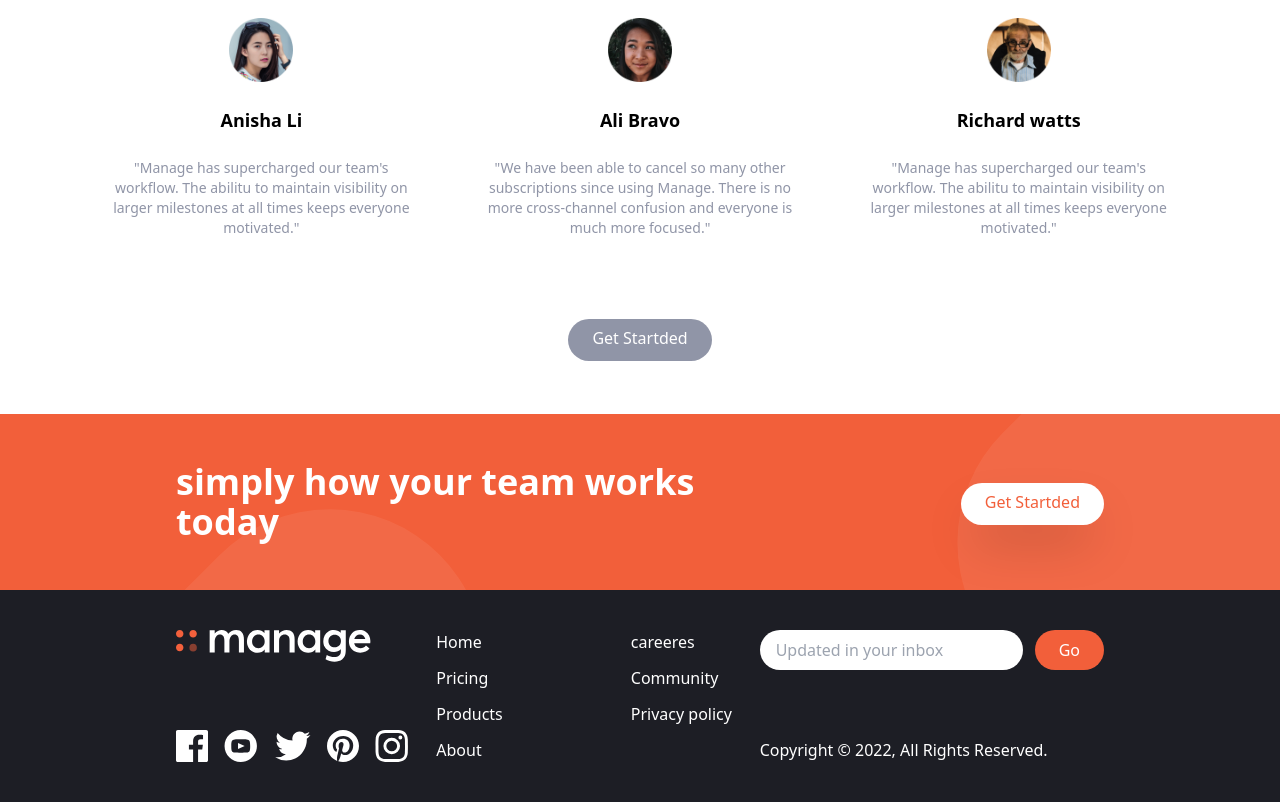
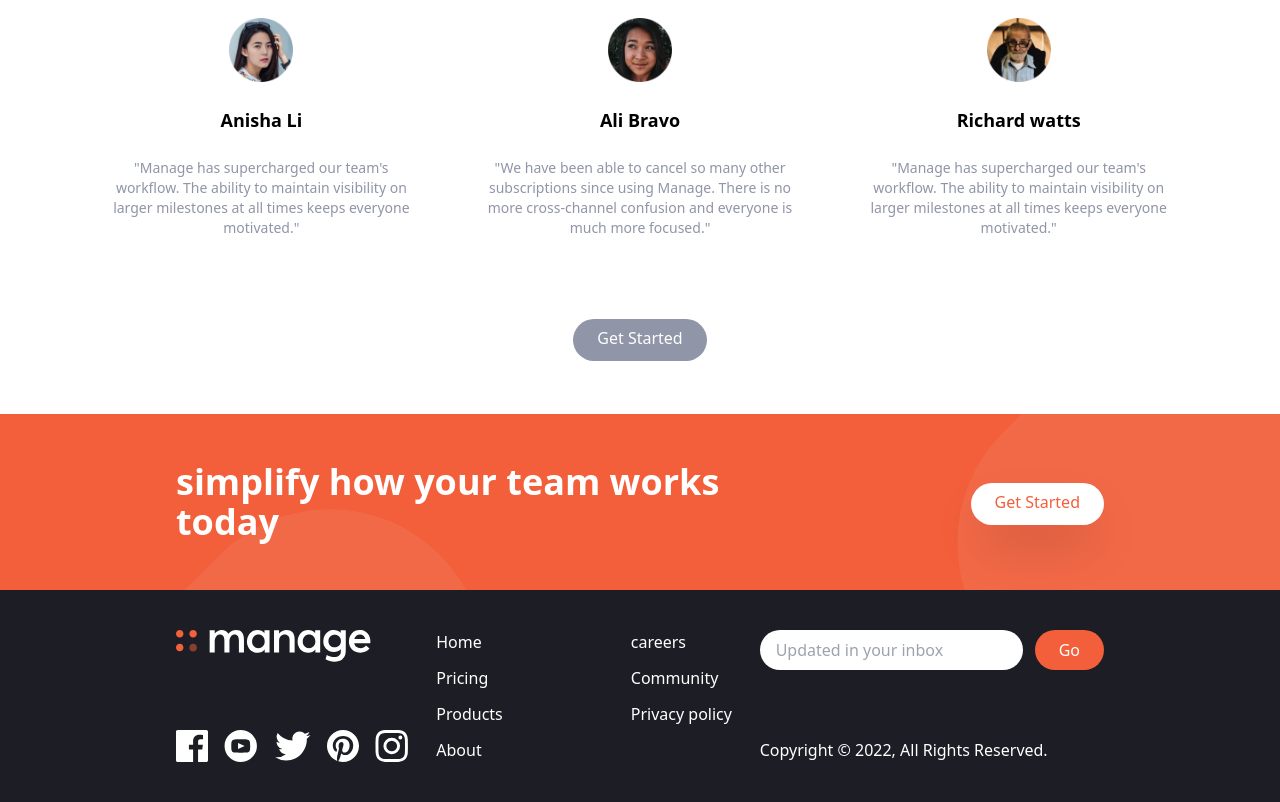
Before and after one commit to OscarDiv/Tailwind-p, a website: page index.html in a window 1280 px wide. Shown: the part 1374-2176 px from the top of the page. Drawn offline with Linux system fonts and the light colour scheme.

Commit message:
Update index.html

```diff
--- a/index.html
+++ b/index.html
@@ -26,7 +26,7 @@
         </div>
         <!-- Button -->
         <a href="#" class="hidden p-3 px-6 pt-2 text-white bg-darkGrayishBlue rounded-full baseline hover:bg-brightRed md:block">
-            Get Startded</a>
+            Get Started</a>
 
         <!-- Hamburger Icon -->
         <button-type id="menu-btn" class=" block hamburger md:hidden focus:outline-none">
@@ -61,11 +61,11 @@
             Bring everyone together to build better products.
         </h1>
         <p class="max-w-sm text-center text-darkGrayishBlue md:text-left">
-          Manage makes it simple for software teans to plan day-to-day tasks
+          Manage makes it simple for software teams to plan day-to-day tasks
           while keeping the larger team goal in view.
         </p>
         <div class="flex justify-center md:justify-start">
-            <a href="#" class="p-3 px-6 pt-2 text-white bg-darkGrayishBlue rounded-full baseline hover:bg-brightRed">Get Startded</a>
+            <a href="#" class="p-3 px-6 pt-2 text-white bg-darkGrayishBlue rounded-full baseline hover:bg-brightRed">Get Started</a>
         </div>
       </div>
       <!-- Image-->
@@ -159,7 +159,7 @@
                 </h3>
                 <p class="text-darkGrayishBlue">
                   Stop jumping from one service to another to communicate, store files, track tasks and share documents.
-                  manage offers an all-in-one team productivity silution.
+                  manage offers an all-in-one team productivity solution.
                 </p>
             </div>
           </div>
@@ -183,7 +183,7 @@
                  <img src="img/avatar-anisha.png" class="w-16 -mt-9"  alt="anisha">
                  <h5 class="text-lg font-bold">Anisha Li</h5>
                  <p class="text-sm text-darkGrayishBlue">
-                    "Manage has supercharged our team's workflow. The abilitu to
+                    "Manage has supercharged our team's workflow. The ability to
                     maintain visibility on larger milestones at all times keeps everyone motivated."
                  </p>
                 </div>
@@ -205,14 +205,14 @@
                 <img src="img/avatar-richard.png" class="w-16 -mt-9"  alt="richard">
                 <h5 class="text-lg font-bold">Richard watts</h5>
                 <p class="text-sm text-darkGrayishBlue">
-                   "Manage has supercharged our team's workflow. The abilitu to
+                   "Manage has supercharged our team's workflow. The ability to
                    maintain visibility on larger milestones at all times keeps everyone motivated."
                 </p>
                </div>
             </div>
              <!-- Button -->
             <div class="my-16">
-                <a href="#" class="p-3 px-6 pt-2 text-white bg-darkGrayishBlue rounded-full baseline hover:bg-brightRed">Get Startded</a>
+                <a href="#" class="p-3 px-6 pt-2 text-white bg-darkGrayishBlue rounded-full baseline hover:bg-brightRed">Get Started</a>
             </div>
         </div>
     </section>
@@ -224,13 +224,13 @@
        px-6 py-24 mx-auto space-y-12 md:py-12 md:flex-row md:space-y-0">
       <!-- Heading -->
       <h2 class="text-5xl font-bold leading-tight text-center text-white md:text-4xl md:max-w-xl md:text-left">
-        simply how your team works today
+        simplify how your team works today
       </h2>
       <br />
       <!-- Button -->
       <div>
         <a href="#" class="p-3 px-6 pt-2 text-brightRed bg-white
-        rounded-full shadow-2xl baseline hover:bg-gray-900">Get Startded</a>
+        rounded-full shadow-2xl baseline hover:bg-gray-900">Get Started</a>
       </div>
     </div>
     </section>
@@ -281,7 +281,7 @@
                     <a href="#" class="hover:text-brightRed">About</a>
                 </div>
                 <div class="flex flex-col space-y-3 text-white">
-                    <a href="#" class="hover:text-brightRed">careeres</a>
+                    <a href="#" class="hover:text-brightRed">careers</a>
                     <a href="#" class="hover:text-brightRed">Community</a>
                     <a href="#" class="hover:text-brightRed">Privacy policy</a>
                 </div>
```
